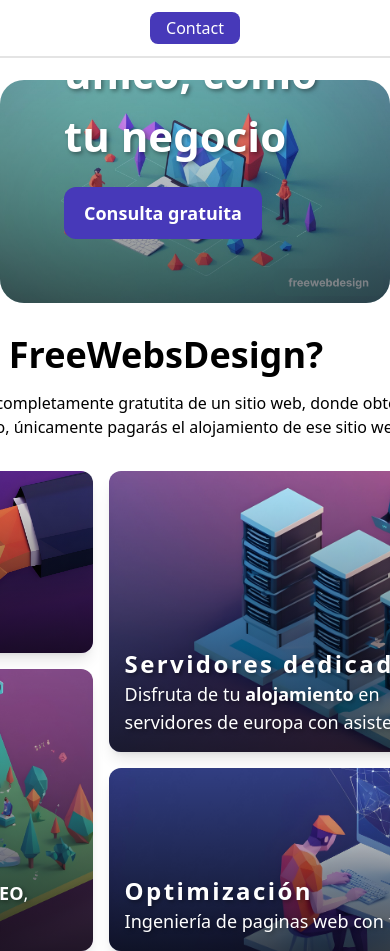
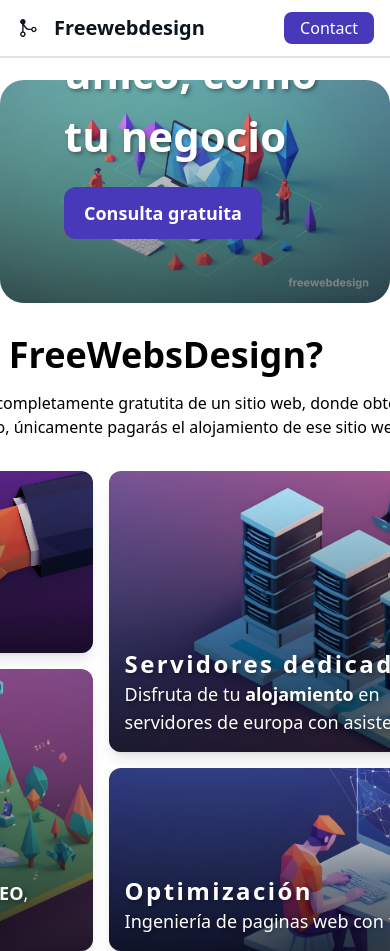
Before and after one commit to EseToni/Freewebdesign, an Astro site in the folder freewebdesign/: page / in a window 390 px wide. Shown: the top 951 px of the page. Built offline with nearby package versions, Linux system fonts and the light colour scheme; Astro itself is replaced by a stand-in of ours.

Commit message:
[MODIFIED] @src/components/Navbar.astro ##messagecommit

```diff
--- a/freewebdesign/src/components/Navbar.astro
+++ b/freewebdesign/src/components/Navbar.astro
@@ -1,14 +1,13 @@
 ---
-import MoveButton from "./MoveButton.astro"
 ---
 
 <nav
 	id="navbar"
-	class="flex justify-center py-3 md:py-4  border-b-2 z-50 bg-white fixed top-0 w-full left-0 navbar md:px-8 xl:px-0 px-10 navbar"
+	class="flex justify-center py-3 lg:py-4  border-b-2 z-50 bg-white fixed top-0 w-full left-0  lg:px-8 xl:px-0  navbar"
 >
-	<div class="flex fle-row justify-between w-[1080px]">
+	<div class="flex fle-row justify-between w-[1080px] px-4 lg:px-0 ">
 		<a
-			class="md:flex flex-row gap-4 items-center hidden"
+			class="flex flex-row gap-4 items-center "
 			href="https://github.com/EseToni/Freewebdesign"
 			target="_blank"
 		>
@@ -19,18 +18,15 @@
 				></path></svg
 			>
 
-			<h4 class="font-bold text-[#0D141C] text-xl">FreeWebsdesign</h4>
+			<h4 class="font-bold text-[#0D141C] text-xl">Freewebdesign</h4>
 		</a>
 
-		<div
-			class="flex flex-row gap-4 md:gap-8 font-medium w-full md:w-auto text-[#0D141C] justify-center text-base items-center"
-		>
+
 			<a
 				href="/demo"
 				target="_parent"
-				class="bg-[#4739b9] text-white px-4 py-1 rounded-lg hover:text-[#4739b9] hover:bg-transparent hover:shadow-md transition-all"
+				class="bg-[#4739b9] text-white  px-4 py-1 rounded-lg hover:text-[#4739b9] hover:bg-transparent hover:shadow-md transition-all"
 				>Contact</a
 			>
-		</div>
 	</div>
 </nav>
```
